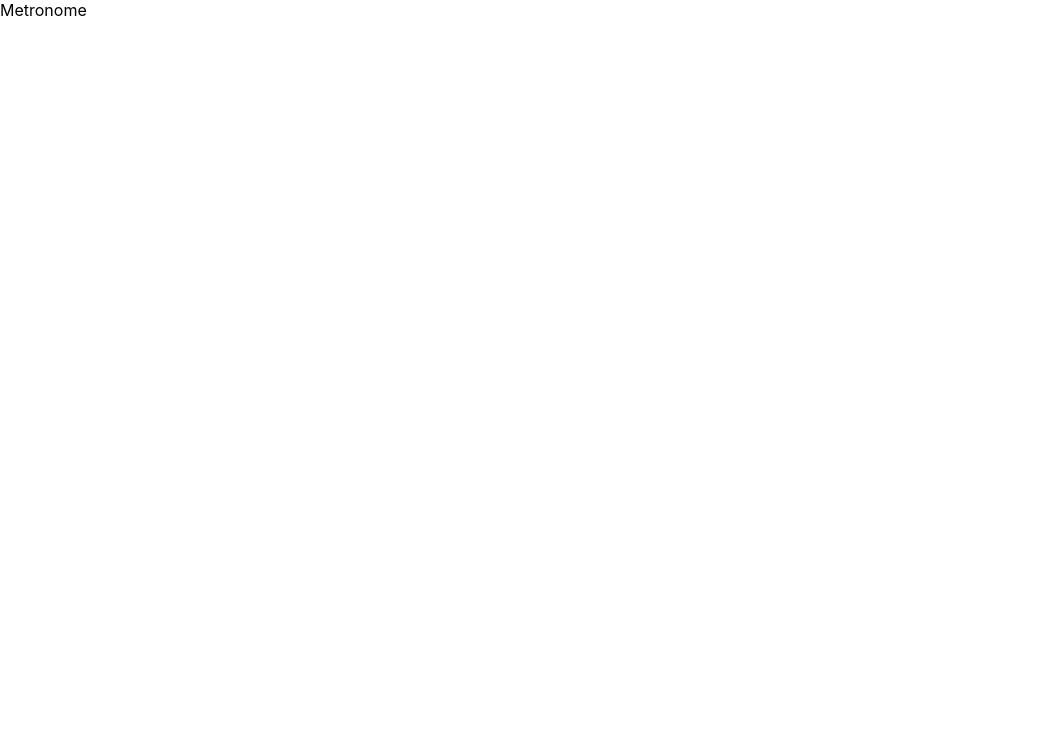
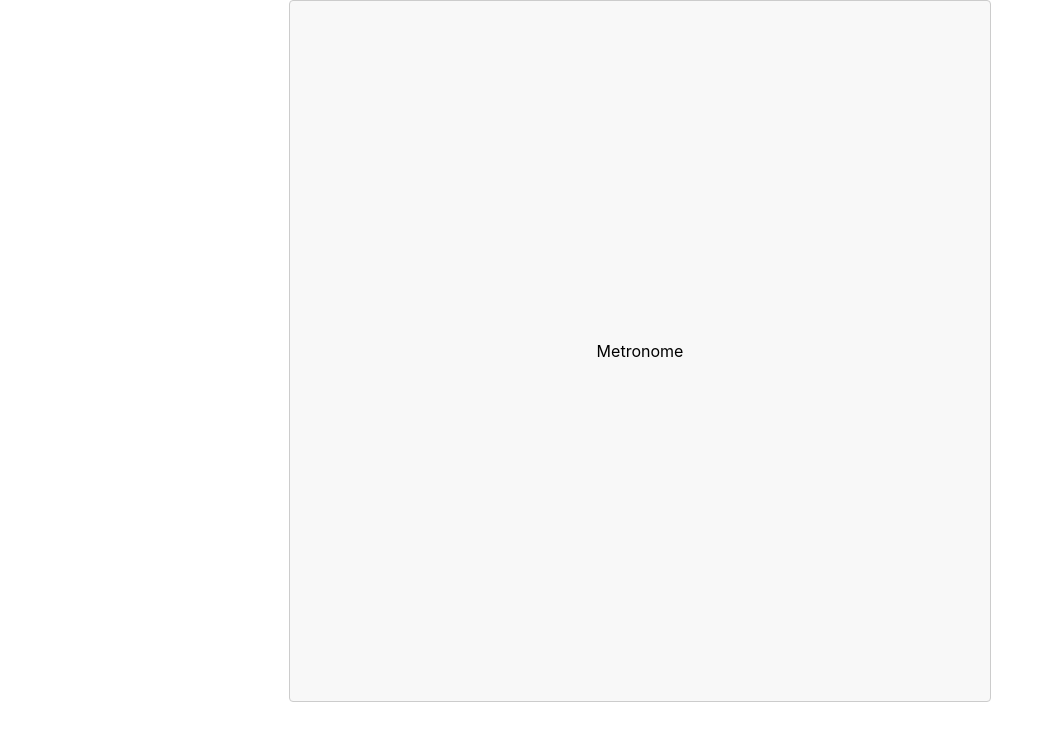
Before and after one commit to emtreg/metronome-app, a React (Create React App) app: page / in a window 1280 px wide. Shown: the top 740 px of the page, without its empty margins (0-1053 px from the left). Built offline with nearby package versions, Linux system fonts and the light colour scheme.

Commit message:
add metronome div styling

```diff
--- a/src/App.css
+++ b/src/App.css
@@ -1,3 +1,18 @@
 .App {
   text-align: center;
 }
+
+.metronome {
+  min-height: 700px;
+  display: flex;
+  flex-direction: column;
+  align-items: center;
+  justify-content: center;
+  width: 700px;
+  border: solid 1px #ccc;
+  border-radius: 4px;
+  height: auto;
+  background: #f8f8f8;
+  margin: auto;
+  text-align: center;
+}
--- a/src/App.js
+++ b/src/App.js
@@ -3,8 +3,10 @@ import React from 'react';
 
 function App() {
   return (
-    <div class="metronome">
-      <header>Metronome</header>
+    <div class="App">
+      <div class="metronome">
+        <header>Metronome</header>
+      </div>
     </div>
   );
 }
```
